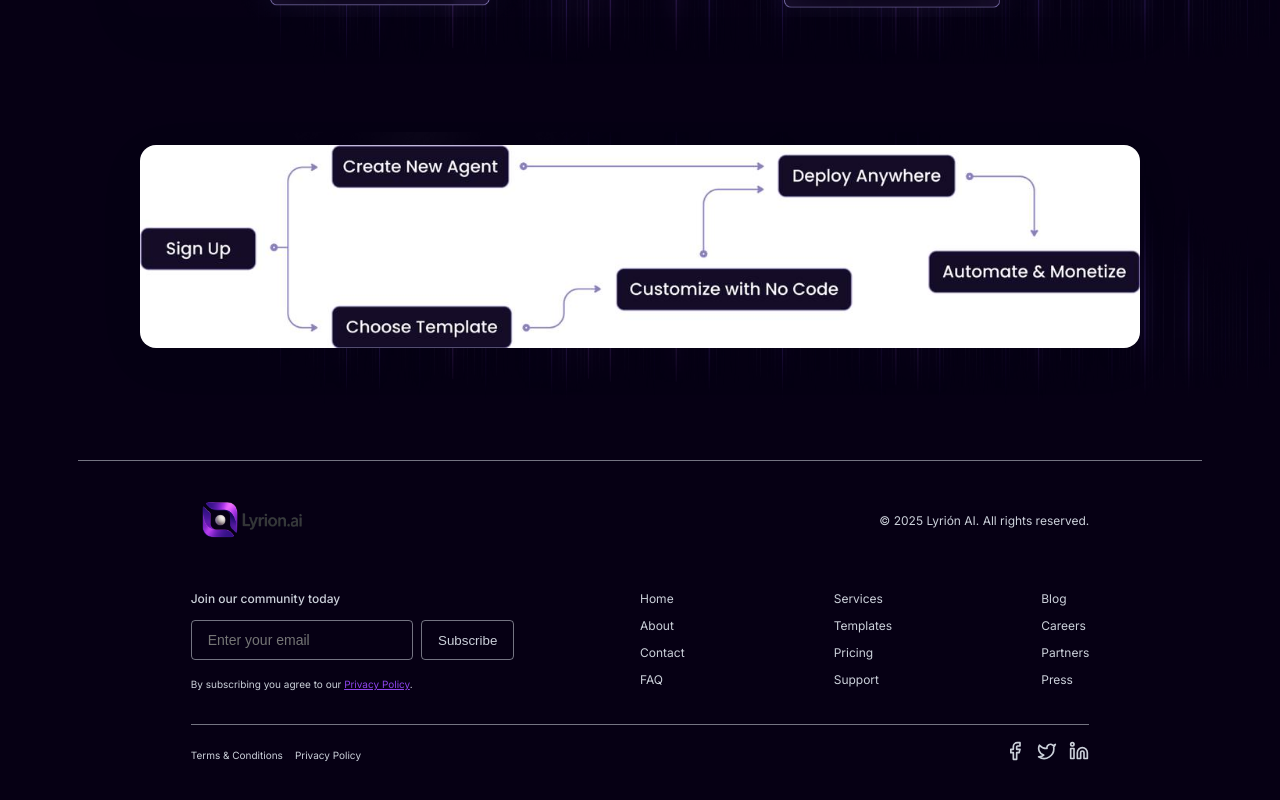
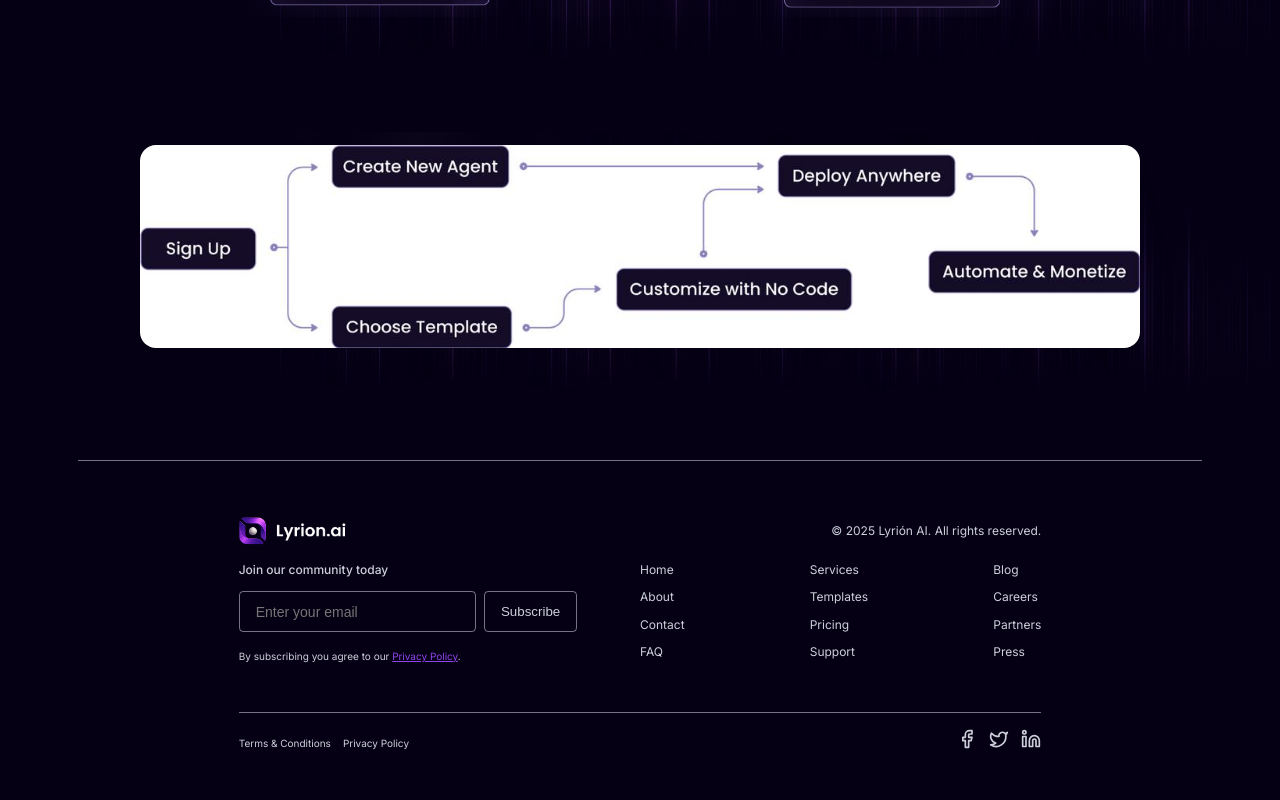
Before and after one commit to ADEEL-AHMAD-123/lyrion-frontend, a React (Vite) app: page / in a window 1280 px wide. Shown: the part 1998-2798 px from the top of the page. Built offline with nearby package versions, Linux system fonts and the light colour scheme.

Commit message:
fixed footer sizing and spacing isuue

```diff
--- a/src/components/sections/Header/_header.scss
+++ b/src/components/sections/Header/_header.scss
@@ -28,8 +28,8 @@
 
   .logo {
     .logo-img {
-      max-height: 100px;
-      width: 100px;
+      max-height: 130px;
+      width: 130px;
       display: block;
     }
   }
--- a/src/components/sections/footer/Footer.scss
+++ b/src/components/sections/footer/Footer.scss
@@ -5,10 +5,11 @@
   background-color: $color-primary;
   color: $color-text-light;
   padding: 3rem 1rem;
+  padding-bottom: 1rem;
 
   display: flex;
   justify-content: center;
-  .footer-wrapper{
+  .footer-wrapper {
     width: 90%;
     border-top: 0.1px solid rgba($color-text-light, 0.5);
   }
@@ -16,9 +17,12 @@
     width: 80%;
     max-width: 1300px;
     margin: 0 auto;
+    padding: $spacing-2xl;
+
     @include mobile {
-       width: 90%;
-      }
+      width: 90%;
+      padding: $spacing-xs;
+    }
 
     .footer-top {
       display: flex;
@@ -29,10 +33,12 @@
       @include mobile {
         gap: $spacing-sm;
         text-align: center;
+        margin-bottom: $spacing-sm;
       }
 
       .footer-logo {
         width: 120px;
+        margin-left: -8px;
 
         @include mobile {
           width: 100px;
@@ -43,8 +49,8 @@
         font-size: $font-size-xs;
         color: $color-text-light;
         @include mobile {
-            font-size: $font-size-2xs;
-          }
+          font-size: $font-size-2xs;
+        }
       }
     }
 
@@ -52,8 +58,7 @@
       display: flex;
       justify-content: space-between;
       gap: $spacing-xl;
-      margin-bottom: $spacing-xl;
-
+      margin-bottom: $spacing-2xl;
 
       @include tablet {
         flex-direction: column;
@@ -68,9 +73,9 @@
         flex: 0 0 45%;
         @include mobile {
           margin-bottom: $spacing-lg;
-          }
+        }
 
-        h6{
+        h6 {
           font-size: $font-size-xs;
           margin-bottom: $spacing-sm;
           font-weight: $font-weight-medium;
@@ -80,9 +85,12 @@
           display: flex;
           gap: $spacing-xs;
           margin-bottom: $spacing-md;
+          @include mobile {
+            justify-content: space-between;
+          }
 
           input {
-            flex: 0.7;
+            flex: 0.9;
             padding: 0.7rem 1rem;
             border: none;
             border-radius: $radius-sm;
@@ -90,6 +98,16 @@
             background: transparent;
             color: $color-text-light;
             border: 0.1px solid rgba($color-text-light, 0.5);
+
+            ::placeholder {
+              @include mobile {
+                font-size: $font-size-xs;
+              }
+            }
+            @include mobile {
+              flex: 1;
+              font-size: $font-size-xs;
+            }
           }
 
           button {
@@ -101,6 +119,9 @@
             font-weight: lighter;
             cursor: pointer;
             transition: background-color 0.3s ease;
+            @include mobile {
+              font-size: $font-size-xs;
+            }
 
             &:hover {
               background-color: darken($color-accent-purple, 5%);
@@ -129,7 +150,6 @@
         gap: $spacing-lg;
 
         @include mobile {
-
           gap: $spacing-md;
         }
 
```
Also changed, not shown: src/assets/images/logo.png.
